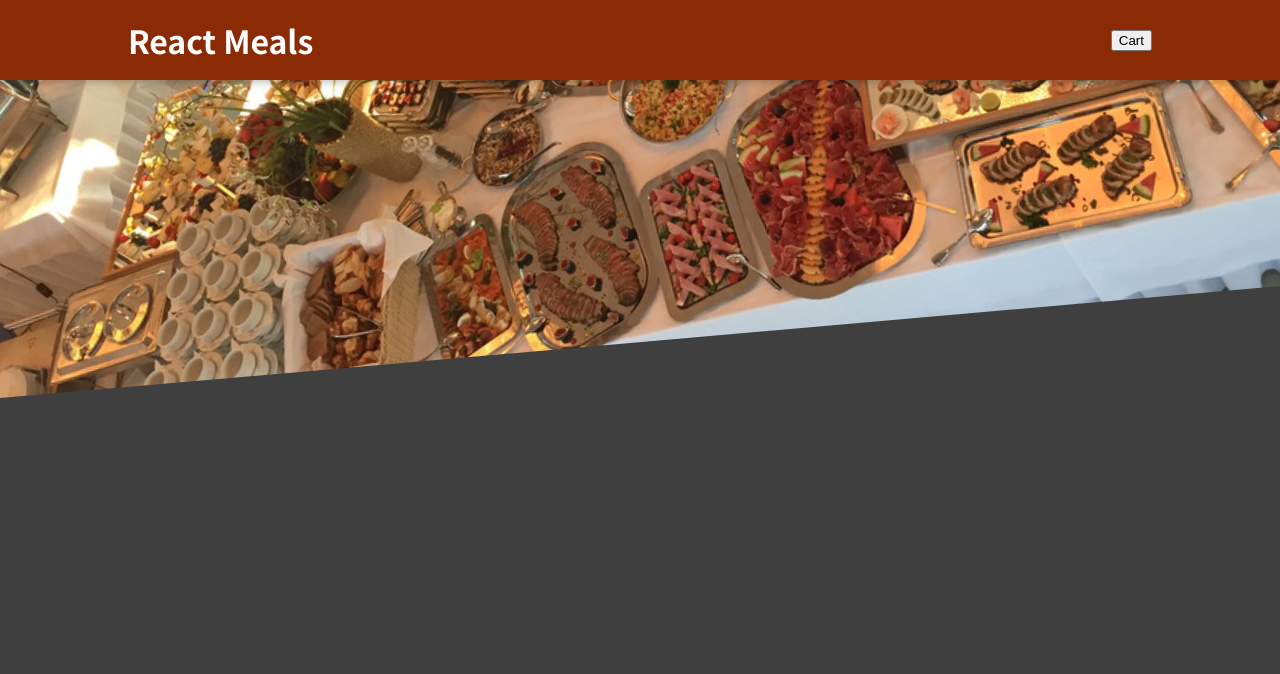
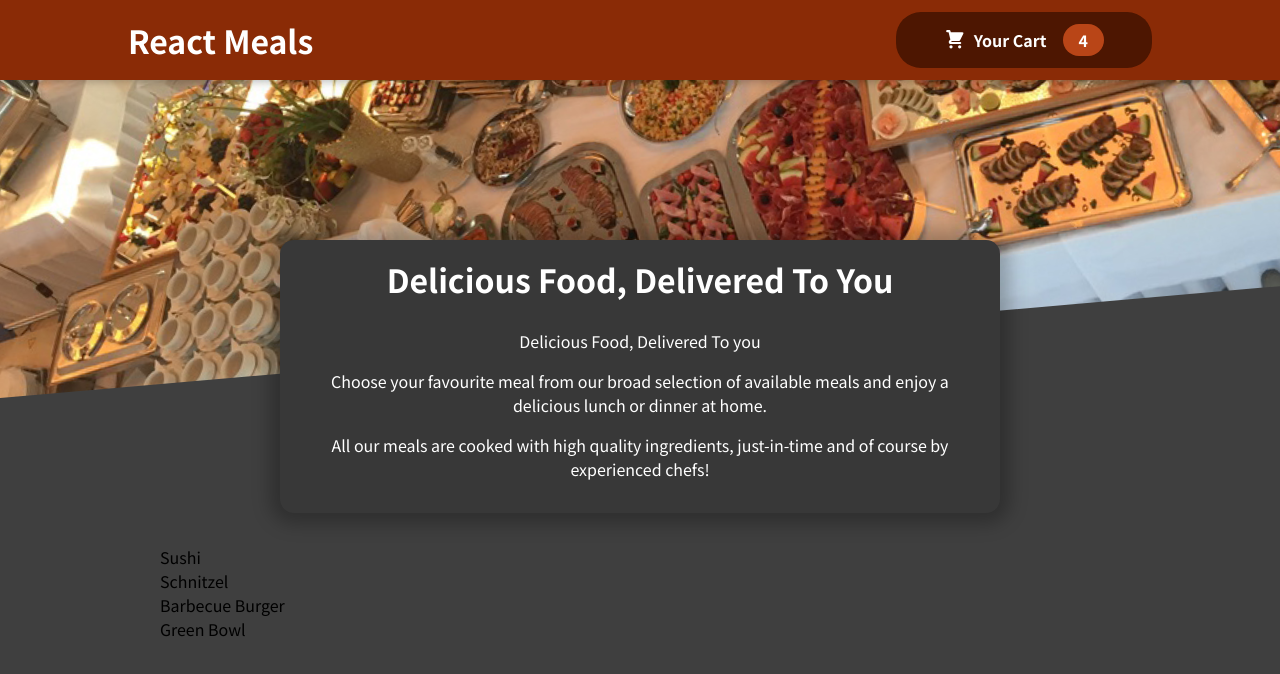
Before and after one commit to aindriu80/academind-food-app, a React (Create React App) app: page / in a window 1280 px wide. Shown: the top 674 px of the page. Built offline with nearby package versions, Linux system fonts and the light colour scheme.

Commit message:
Creating a Meals Component

```diff
--- a/src/App.js
+++ b/src/App.js
@@ -1,11 +1,14 @@
 import { Fragment } from 'react'
 import Header from './components/Layout/Header'
+import Meals from './components/Meals/Meals'
 
 function App() {
   return (
     <Fragment>
-      {/* <h2>Let's get started!</h2> */}
       <Header />
+      <main>
+        <Meals />
+      </main>
     </Fragment>
   )
 }
--- /dev/null
+++ b/src/components/Cart/CartIcon.js
@@ -0,0 +1,12 @@
+const CartIcon = () => {
+  return (
+    <svg
+      xmlns="http://www.w3.org/2000/svg"
+      viewBox="0 0 20 20"
+      fill="currentColor">
+      <path d="M3 1a1 1 0 000 2h1.22l.305 1.222a.997.997 0 00.01.042l1.358 5.43-.893.892C3.74 11.846 4.632 14 6.414 14H15a1 1 0 000-2H6.414l1-1H14a1 1 0 00.894-.553l3-6A1 1 0 0017 3H6.28l-.31-1.243A1 1 0 005 1H3zM16 16.5a1.5 1.5 0 11-3 0 1.5 1.5 0 013 0zM6.5 18a1.5 1.5 0 100-3 1.5 1.5 0 000 3z" />
+    </svg>
+  )
+}
+
+export default CartIcon
--- a/src/components/Layout/Header.js
+++ b/src/components/Layout/Header.js
@@ -1,4 +1,6 @@
 import { Fragment } from 'react'
+
+import HeaderCartButton from './HeaderCartButton'
 import mealsImage from '../../assets/meals.jpg'
 import classes from './Header.module.css'
 
@@ -7,7 +9,7 @@
     <Fragment>
       <header className={classes.header}>
         <h1>React Meals</h1>
-        <button>Cart</button>
+        <HeaderCartButton />
       </header>
       <div className={classes['main-image']}>
         <img src={mealsImage} alt="A table full of delicious food" />
--- /dev/null
+++ b/src/components/Layout/HeaderCartButton.js
@@ -0,0 +1,14 @@
+import CartIcon from '../Cart/CartIcon'
+import classes from './HeaderCartButton.module.css'
+const HeaderCartButton = (props) => {
+  return (
+    <button className={classes.button}>
+      <span className={classes.icon}>
+        <CartIcon />
+      </span>
+      <span>Your Cart</span>
+      <span className={classes.badge}>4</span>
+    </button>
+  )
+}
+export default HeaderCartButton
--- /dev/null
+++ b/src/components/Layout/HeaderCartButton.module.css
@@ -0,0 +1,59 @@
+.button {
+  cursor: pointer;
+  font: inherit;
+  border: none;
+  background-color: #4d1601;
+  color: white;
+  padding: 0.75rem 3rem;
+  display: flex;
+  justify-content: space-around;
+  align-items: center;
+  border-radius: 25px;
+  font-weight: bold;
+}
+
+.button:hover,
+.button:active {
+  background-color: #2c0d00;
+}
+
+.icon {
+  width: 1.35rem;
+  height: 1.35rem;
+  margin-right: 0.5rem;
+}
+
+.badge {
+  background-color: #b94517;
+  padding: 0.25rem 1rem;
+  border-radius: 25px;
+  margin-left: 1rem;
+  font-weight: bold;
+}
+
+.button:hover .badge,
+.button:active .badge {
+  background-color: #92320c;
+}
+
+.bump {
+  animation: bump 300ms ease-out;
+}
+
+@keyframes bump {
+  0% {
+    transform: scale(1);
+  }
+  10% {
+    transform: scale(0.9);
+  }
+  30% {
+    transform: scale(1.1);
+  }
+  50% {
+    transform: scale(1.15);
+  }
+  100% {
+    transform: scale(1);
+  }
+}
--- /dev/null
+++ b/src/components/Meals/AvailableMeals.js
@@ -0,0 +1,37 @@
+import classes from './AvailableMeals.module.css'
+const DUMMY_MEALS = [
+  {
+    id: 'm1',
+    name: 'Sushi',
+    description: 'Finest fish and veggies',
+    price: 22.99,
+  },
+  {
+    id: 'm2',
+    name: 'Schnitzel',
+    description: 'A german specialty!',
+    price: 16.5,
+  },
+  {
+    id: 'm3',
+    name: 'Barbecue Burger',
+    description: 'American, raw, meaty',
+    price: 12.99,
+  },
+  {
+    id: 'm4',
+    name: 'Green Bowl',
+    description: 'Healthy...and green...',
+    price: 18.99,
+  },
+]
+const AvailableMeals = () => {
+  const mealsList = DUMMY_MEALS.map((meal) => <li>{meal.name}</li>)
+  return (
+    <section className={classes.meals}>
+      <ul>{mealsList}</ul>
+    </section>
+  )
+}
+
+export default AvailableMeals
--- /dev/null
+++ b/src/components/Meals/AvailableMeals.module.css
@@ -0,0 +1,24 @@
+.meals {
+  max-width: 60rem;
+  width: 90%;
+  margin: 2rem auto;
+  animation: meals-appear 1s ease-out forwards;
+}
+
+.meals ul {
+  list-style: none;
+  margin: 0;
+  padding: 0;
+}
+
+@keyframes meals-appear {
+  from {
+    opacity: 0;
+    transform: translateY(3rem);
+  }
+
+  to {
+    opacity: 1;
+    transform: translateY(0);
+  }
+}
--- /dev/null
+++ b/src/components/Meals/Meals.js
@@ -0,0 +1,13 @@
+import { Fragment } from 'react'
+import MealsSummary from './MealsSummary'
+import AvailableMeals from './AvailableMeals'
+const Meals = () => {
+  return (
+    <Fragment>
+      <MealsSummary />
+      <AvailableMeals />
+    </Fragment>
+  )
+}
+
+export default Meals
--- /dev/null
+++ b/src/components/Meals/MealsSummary.js
@@ -0,0 +1,20 @@
+import classes from './MealsSummary.module.css'
+const MealsSummary = () => {
+  return (
+    <section className={classes.summary}>
+      <h2>Delicious Food, Delivered To You</h2>
+      <p>Delicious Food, Delivered To you</p>
+
+      <p>
+        Choose your favourite meal from our broad selection of available meals
+        and enjoy a delicious lunch or dinner at home.
+      </p>
+      <p>
+        All our meals are cooked with high quality ingredients, just-in-time and
+        of course by experienced chefs!
+      </p>
+    </section>
+  )
+}
+
+export default MealsSummary
--- /dev/null
+++ b/src/components/Meals/MealsSummary.module.css
@@ -0,0 +1,18 @@
+.summary {
+  text-align: center;
+  max-width: 45rem;
+  width: 90%;
+  margin: auto;
+  margin-top: -10rem;
+  position: relative;
+  background-color: #383838;
+  color: white;
+  border-radius: 14px;
+  padding: 1rem;
+  box-shadow: 0 1px 18px 10px rgba(0, 0, 0, 0.25);
+}
+
+.summary h2 {
+  font-size: 2rem;
+  margin-top: 0;
+}
```
Also changed, not shown: 1 other file (tests, documents, lock files or other folders).
